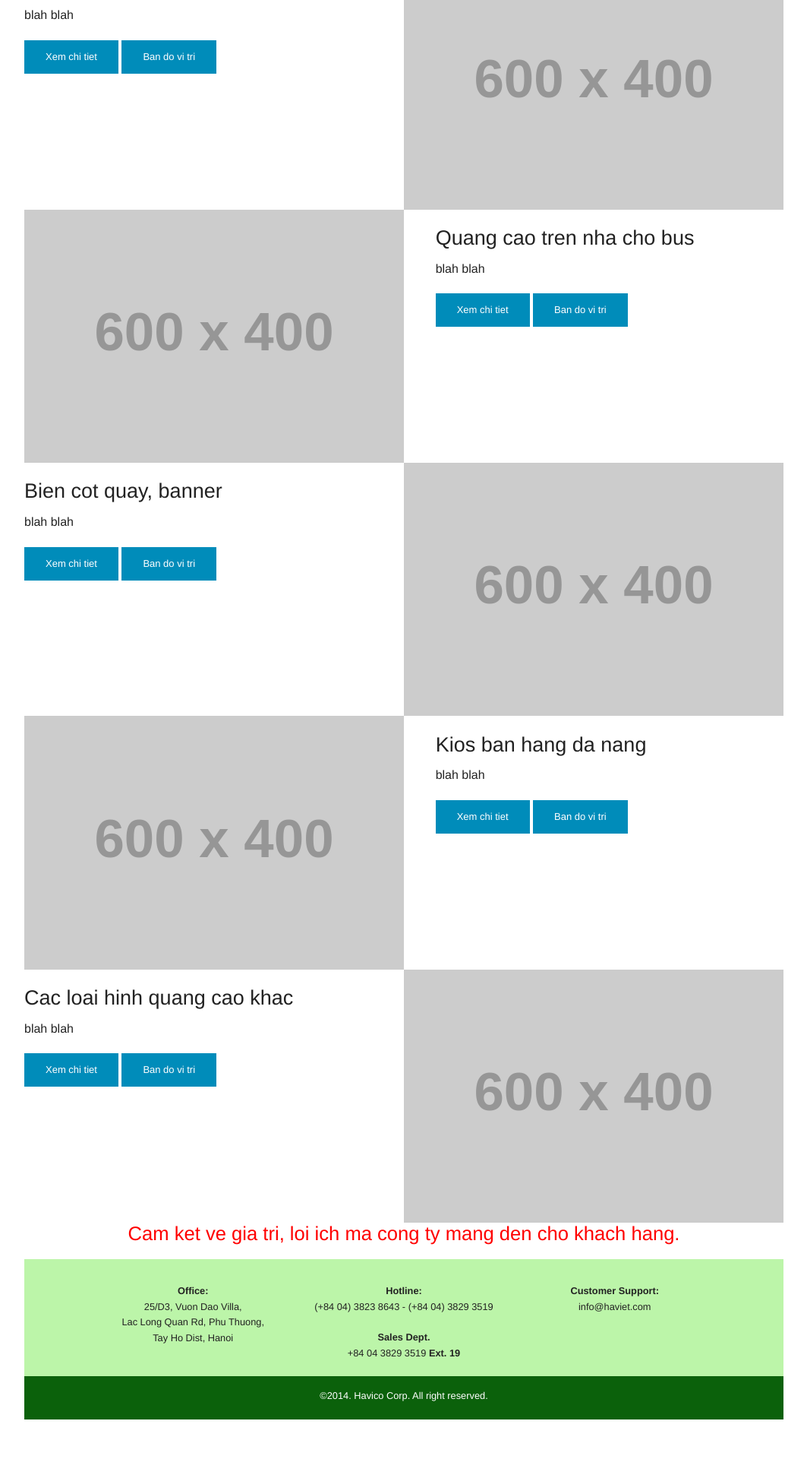
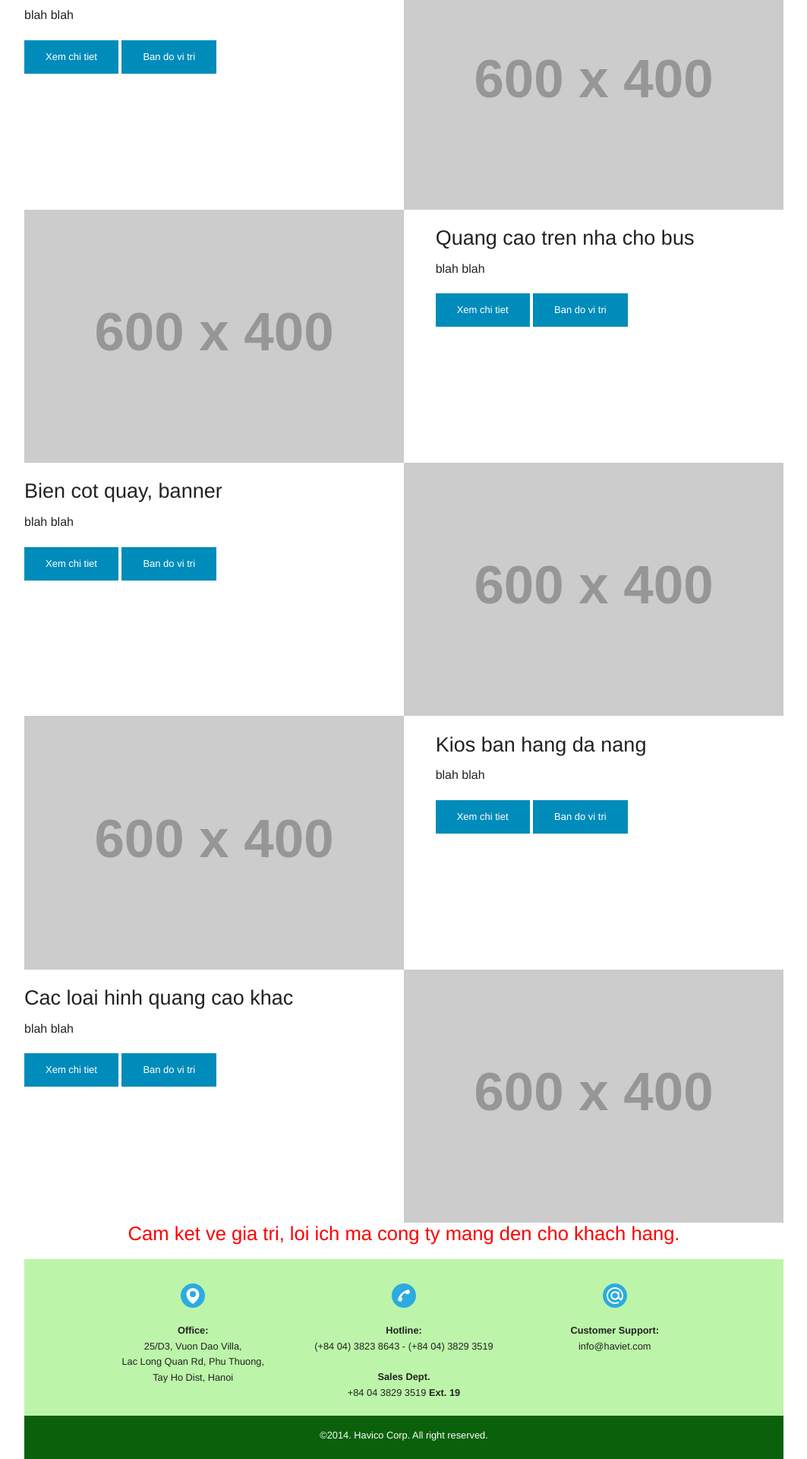
Before and after one commit to haviet/static-on-foundation, a Jekyll site: the page built from index.html, in a window 1280 px wide. Shown: the part 1109-3029 px from the top of the page at 76% size, without its empty margins (108-1171 px from the left). Built offline with Jekyll 4.4.1, drawn with Linux system fonts in a browser that asks for light colours; before the commit the page ends 2977 px from its top, so only the background shows below that.

Commit message:
Update footer.html

```diff
--- a/_includes/footer.html
+++ b/_includes/footer.html
@@ -5,6 +5,7 @@
 	<div class="medium-10 medium-centered columns">
 		<div class="row collapse">
 			<div class="medium-4 columns text-center">
+				<p><img class="footer-icon" src="{{ site.baseulr }}/img/icon-address.svg" /></p>
 				<p><strong>Office:</strong><br>
 				25/D3, Vuon Dao Villa,<br>
 				Lac Long Quan Rd, Phu Thuong,<br>
@@ -12,6 +13,7 @@
 			</div>
 
 			<div class="medium-4 columns text-center">
+				<p><img class="footer-icon" src="{{ site.baseulr }}/img/icon-phone.svg" /></p>
 				<p><strong>Hotline:</strong><br>
 				(+84 04) 3823 8643 - (+84 04) 3829 3519</p>
 				<p><strong>Sales Dept.</strong><br>
@@ -20,6 +22,7 @@
 			</div>
 
 			<div class="medium-4 columns end text-center">
+				<p><img class="footer-icon" src="{{ site.baseulr }}/img/icon-email.svg" /></p>
 				<p><strong>Customer Support:</strong><br>
 				info@haviet.com</p>
 			</div>
```
